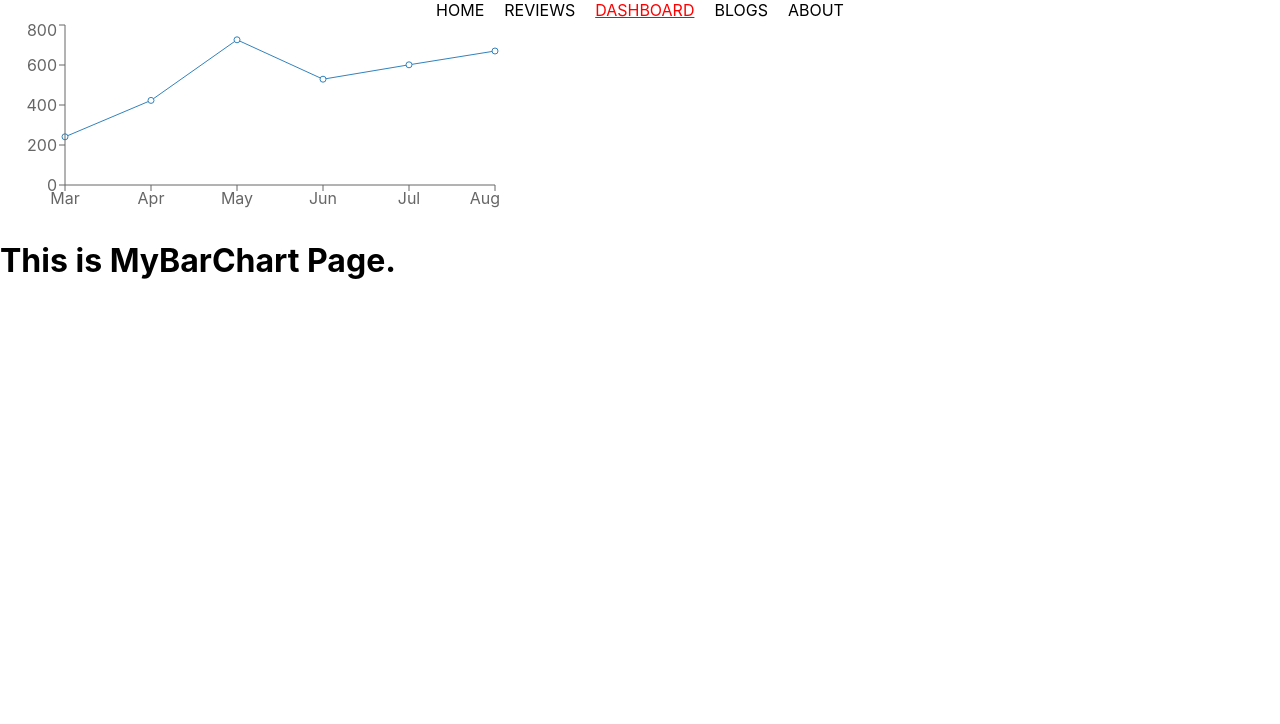
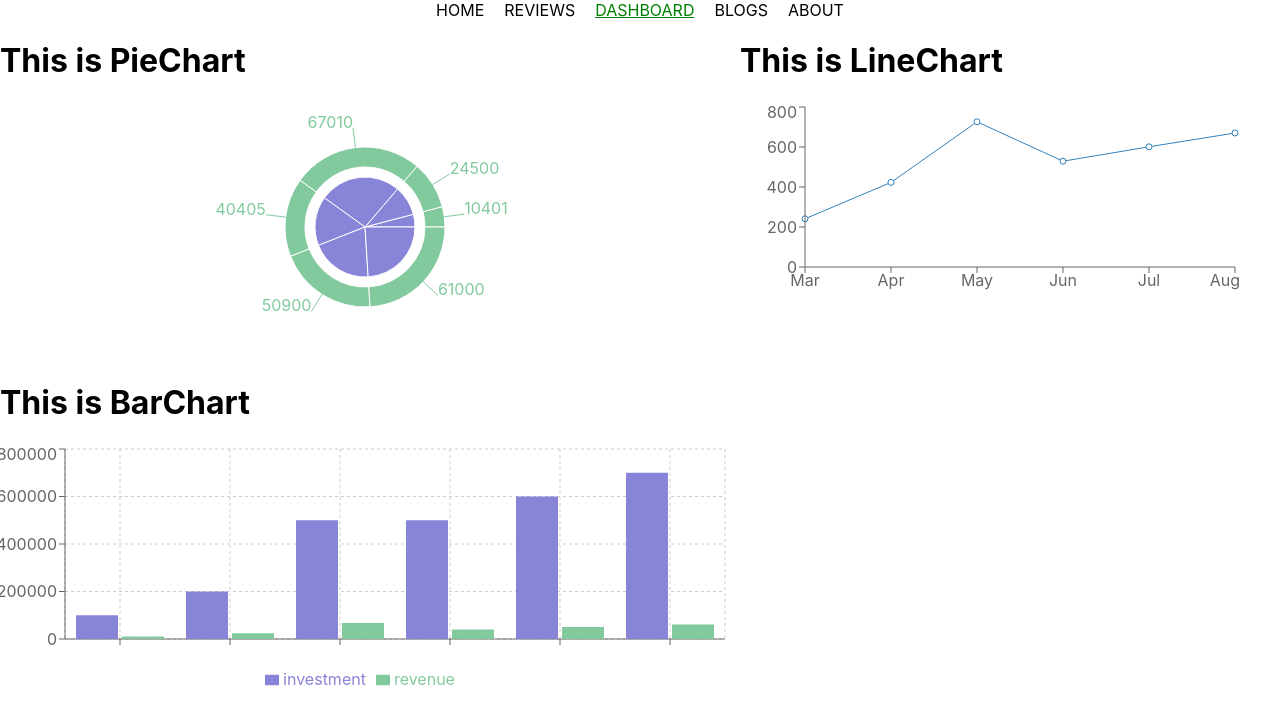
Before and after one commit to Mamun-NSU/famous-books, a React (Create React App) app: page /dashboard in a window 1280 px wide. Shown: the top 724 px of the page. Built offline with nearby package versions, Linux system fonts and the light colour scheme.

Commit message:
berChart and pieChart created and updated successfully

```diff
--- a/src/components/CustomLink/CustomLink.js
+++ b/src/components/CustomLink/CustomLink.js
@@ -10,7 +10,7 @@ function CustomLink({ children, to, ...props }) {
     <div className="">
       <Link
         style={{
-          color: match ? "red" : "black",
+          color: match ? "green" : "black",
           textDecoration: match ? "underline" : "none",
         }}
         to={to}
--- a/src/components/Dashboard/Dashboard.css
+++ b/src/components/Dashboard/Dashboard.css
@@ -0,0 +1,12 @@
+
+/* .dashboard-container{
+    display: flex;
+    text-align: center;
+    justify-content: space-around;
+    align-items: center;
+} */
+.dashboard-container{
+    display: grid;
+    grid-template-columns: repeat(2, 1fr);
+    grid-gap: 10px;
+}
--- a/src/components/Dashboard/Dashboard.js
+++ b/src/components/Dashboard/Dashboard.js
@@ -1,58 +1,59 @@
 import React from "react";
-import useData from "../../hooks/useData";
+import { PieChart } from "recharts";
 import MyBarChart from "../MyBarChart/MyBarChart";
 import MyLineChart from "../MyLineChart/MyLineChart";
+import MyPieChart from "../MyPieChart/MyPieChart";
 import "./Dashboard.css";
 
 const Dashboard = () => {
   const data = [
     {
-      name: 'Page A',
+      name: "Page A",
       uv: 4000,
       pv: 2400,
       amt: 2400,
     },
     {
-      name: 'Page B',
+      name: "Page B",
       uv: 3000,
       pv: 1398,
       amt: 2210,
     },
     {
-      name: 'Page C',
+      name: "Page C",
       uv: 2000,
       pv: 9800,
       amt: 2290,
     },
     {
-      name: 'Page D',
+      name: "Page D",
       uv: 2780,
       pv: 3908,
       amt: 2000,
     },
     {
-      name: 'Page E',
+      name: "Page E",
       uv: 1890,
       pv: 4800,
       amt: 2181,
     },
     {
-      name: 'Page F',
+      name: "Page F",
       uv: 2390,
       pv: 3800,
       amt: 2500,
     },
     {
-      name: 'Page G',
+      name: "Page G",
       uv: 3490,
       pv: 4300,
       amt: 2100,
     },
   ];
 
-  const [infos, setInfos] = useData();
   return (
-    <div>
+    <div className="dashboard-container">
+      <MyPieChart></MyPieChart>
       <MyLineChart></MyLineChart>
       <MyBarChart></MyBarChart>
     </div>
--- a/src/components/Home/Home.js
+++ b/src/components/Home/Home.js
@@ -13,16 +13,11 @@ const Home = () => {
       </div>
       <div>
         <div className="review-container">
-          {
-            reviews.map(review => <Review
-              key={review.id}
-              review={review}
-            ></Review>)
-          }
+          {reviews.slice(0, 3).map((review) => (
+            <Review key={review.id} review={review}></Review>
+          ))}
         </div>
       </div>
-
-
     </div>
   );
 };
--- a/src/components/MyBarChart/MyBarChart.js
+++ b/src/components/MyBarChart/MyBarChart.js
@@ -1,5 +1,14 @@
 import React from "react";
-import { Bar, BarChart, ResponsiveContainer, Tooltip, XAxis, YAxis } from "recharts";
+import {
+  Bar,
+  BarChart,
+  CartesianGrid,
+  Legend,
+  ResponsiveContainer,
+  Tooltip,
+  XAxis,
+  YAxis,
+} from "recharts";
 import useData from "../../hooks/useData";
 import "./MyBarChart.css";
 
@@ -7,15 +16,17 @@ const MyBarChart = () => {
   const [infos, setInfos] = useData();
   return (
     <div>
-            <h1>This is MyBarChart Page.</h1>
+      <h1>This is BarChart </h1>
 
-            <div>
-                <ResponsiveContainer width="100%" height="100%">
-                    <BarChart width={150} height={40} data={infos}>
-                        <Bar dataKey="sell" fill="#8884d8" />
+      <BarChart width={730} height={250} data={infos}>
+        <CartesianGrid strokeDasharray="3 3" />
+        <XAxis dataKey="name" />
+        <YAxis />
+        <Tooltip />
+        <Legend />
+        <Bar dataKey="investment" fill="#8884d8" />
+        <Bar dataKey="revenue" fill="#82ca9d" />
       </BarChart>
-                </ResponsiveContainer>
-            </div>
     </div>
   );
 };
--- a/src/components/MyLineChart/MyLineChart.js
+++ b/src/components/MyLineChart/MyLineChart.js
@@ -1,5 +1,12 @@
 import React from "react";
-import { Line, LineChart, ResponsiveContainer, Tooltip, XAxis, YAxis } from "recharts";
+import {
+  Line,
+  LineChart,
+  ResponsiveContainer,
+  Tooltip,
+  XAxis,
+  YAxis,
+} from "recharts";
 import useData from "../../hooks/useData";
 import "./MyLineChart.css";
 
@@ -7,6 +14,7 @@ const MyLineChart = () => {
   const [infos, setInfos] = useData();
   return (
     <div>
+        <h1>This is LineChart </h1>
       <LineChart width={500} height={200} data={infos}>
         {/* <Line dataKey={"investment"}></Line> */}
         <Line dataKey={"sell"}> </Line>
@@ -14,7 +22,6 @@ const MyLineChart = () => {
         <Tooltip></Tooltip>
         <YAxis></YAxis>
       </LineChart>
-
     </div>
   );
 };
--- /dev/null
+++ b/src/components/MyPieChart/MyPieChart.js
@@ -0,0 +1,52 @@
+import React, { useEffect, useState } from "react";
+import { PieChart, Pie, Legend, Tooltip, ResponsiveContainer } from "recharts";
+import useData from "../../hooks/useData";
+
+import "./MyPieChart.css";
+
+const MyPieChart = () => {
+  const [infos, setInfos] = useData();
+
+  //   useEffect(() => {
+  //     console.log(infos);
+  //   }, [infos]);
+
+  //   const [data, setData] = useState([]);
+  //   useEffect(() => {
+  //     fetch("data.json")
+  //       .then((res) => res.json())
+  //       .then((data) => setData(data));
+  //   }, [data]);
+
+  //   console.log(infos);
+  return (
+    <div>
+      <h1>This is PieChart </h1>
+
+      <PieChart width={730} height={250}>
+        <Pie
+          data={infos}
+          dataKey="revenue"
+          nameKey="month"
+          cx="50%"
+          cy="50%"
+          outerRadius={50}
+          fill="#8884d8"
+        />
+        <Pie
+          data={infos}
+          dataKey="revenue"
+          nameKey="month"
+          cx="50%"
+          cy="50%"
+          innerRadius={60}
+          outerRadius={80}
+          fill="#82ca9d"
+          label
+        />
+      </PieChart>
+    </div>
+  );
+};
+
+export default MyPieChart;
```
Also changed, not shown: src/components/MyPieChart/MyPieChart.css (added). Lines whose indentation alone changed are shown as unchanged.
